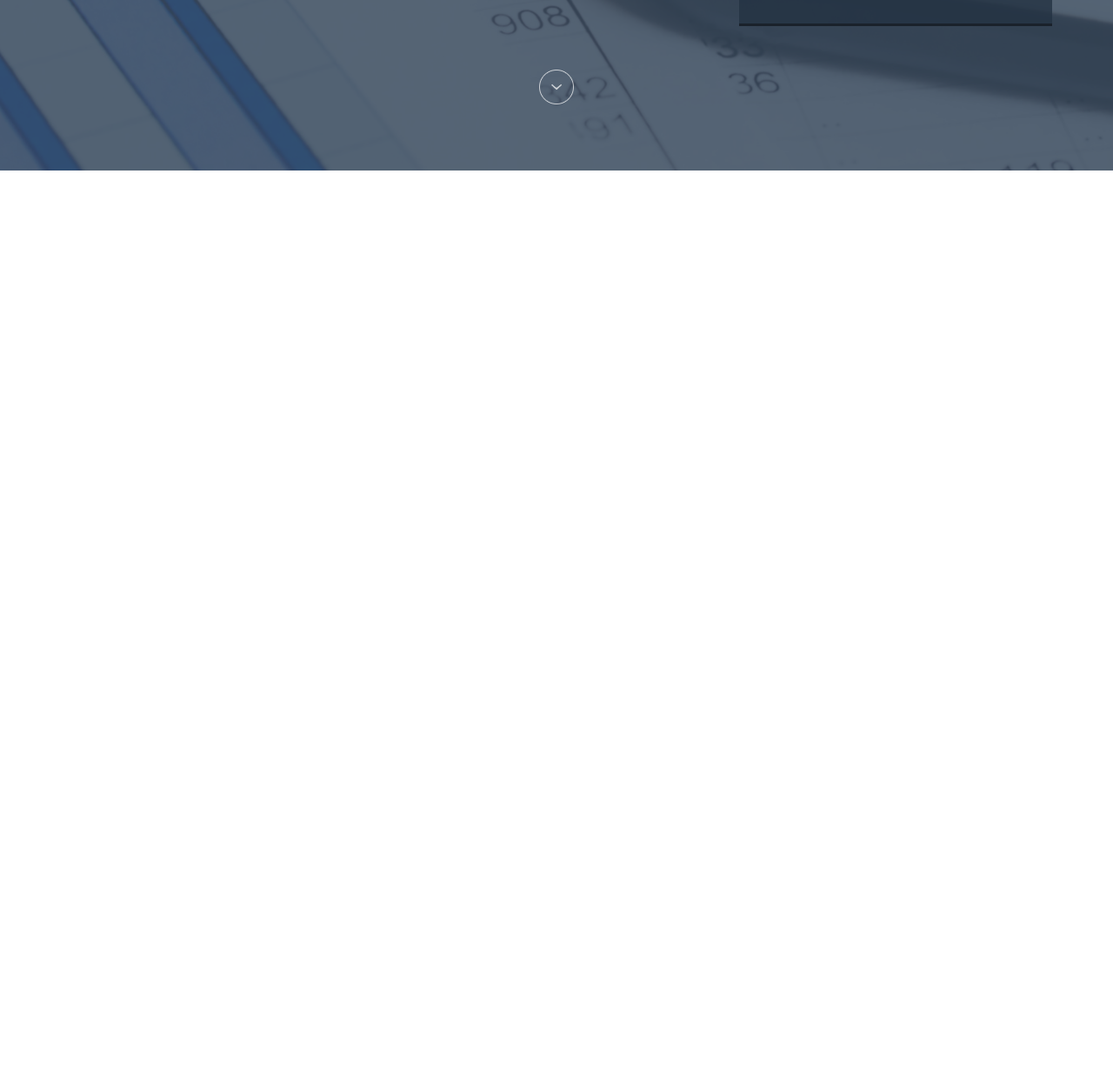
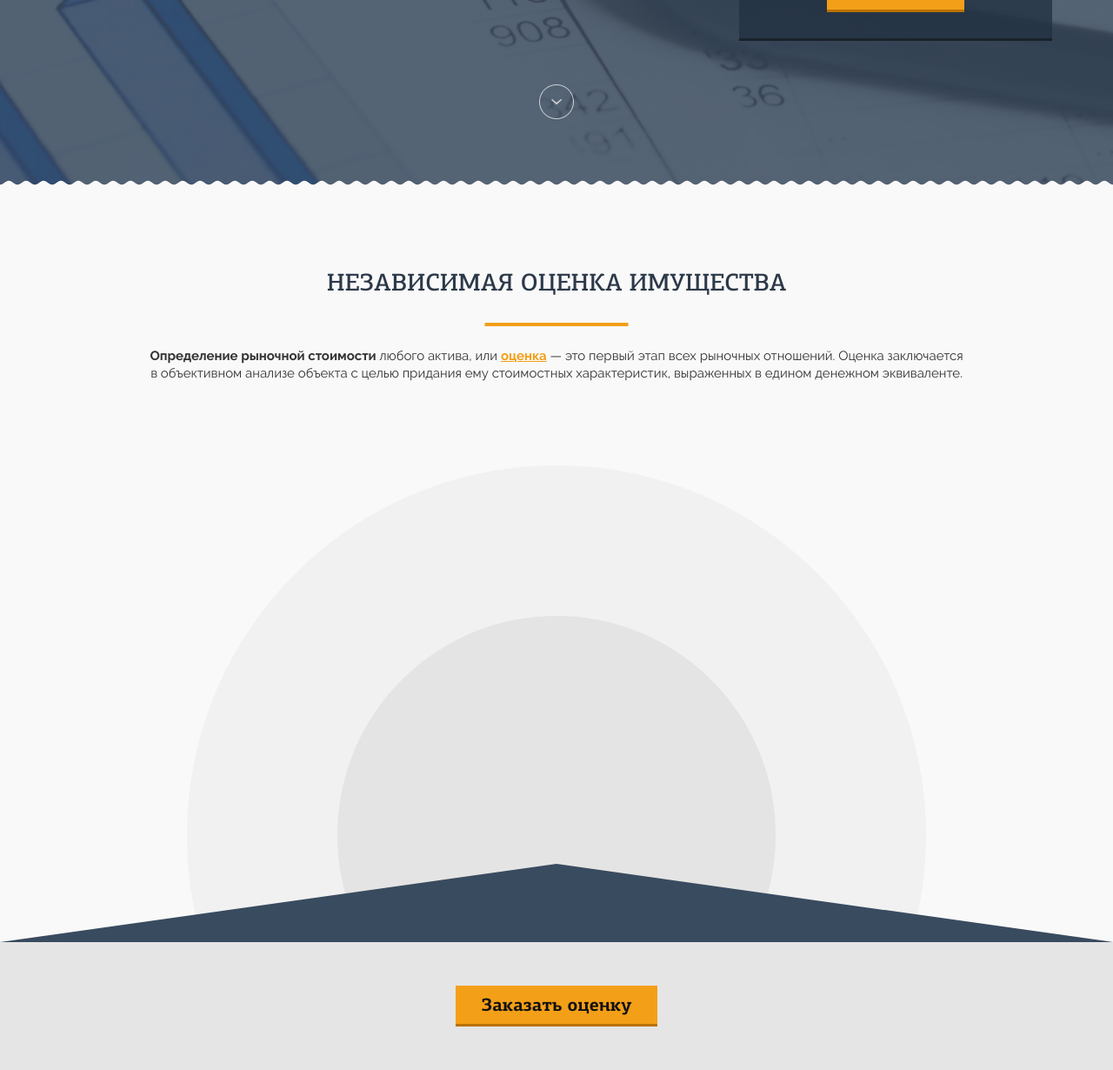
Before and after one commit to WRqw/armata, a website: page app/index.html in a window 1280 px wide. Shown: the part 576-1806 px from the top of the page at 87% size. Before the commit the page ends 800 px from the top, so only its background shows below. Drawn offline with Linux system fonts and the light colour scheme.

Commit message:
first section background, all sections settings

```diff
--- a/app/index.html
+++ b/app/index.html
@@ -150,6 +150,60 @@
 
 	</header>
 
+	<section class="homesect section_1">
+
+		<div class="container">
+
+			<div class="row">
+
+				<div class="section-head col-md-10 col-md-offset-1">
+
+					<h2>Независимая оценка имущества</h2>
+					<p><strong>Определение рыночной стоимости</strong> любого актива, или <a href="#">оценка</a> — это первый этап всех рыночных отношений. Оценка заключается в объективном анализе объекта с целью придания ему стоимостных характеристик, выраженных в едином денежном эквиваленте. </p>
+
+				</div>
+
+
+
+			</div>
+
+
+		</div>
+
+		<div class="section-content">
+
+			<div class="container">
+
+				<div class="row">
+
+
+
+				</div>
+
+			</div>
+
+			<div class="s1_bottom_triangle">
+
+			</div>
+
+			<div class="s1_bottom">
+
+
+
+
+			</div>
+
+		</div>
+
+		<div class="section-bottom">
+
+			<a href="#" class="buttons">Заказать оценку</a>
+
+		</div>
+
+
+	</section>
+
 
 	<div class="hidden"></div>
 
--- /dev/null
+++ b/sass/_var.sass
@@ -0,0 +1,2 @@
+$main-color: #f39f18
+$headers-color: #2c3949
--- a/sass/header.sass
+++ b/sass/header.sass
@@ -1,7 +1,5 @@
 @import "bourbon"
-
-$main-color: #f39f18
-$headers-color: #2c3949
+@import "_var.sass"
 
 body
 	font-size: 15px
@@ -27,6 +25,7 @@ a, a:hover, a:focus, a:active
 
 h1, h2, h3, h4, h5, h6
 	@extend .headers
+	line-height: em(22px)
 
 h1
 	font-size: em(48px)
@@ -40,6 +39,7 @@ h3
 
 b, strong
 	font-family: 'RalewayBold', $helvetica
+	font-weight: normal
 
 .before
 	content: ''
@@ -260,10 +260,18 @@ b, strong
 	padding: 12px 30px
 	border-bottom: #b97200 3px solid
 	transition: all .5s ease
+	text-decoration: none
 	&:hover
 		background-color: #ffb338
+		text-decoration: none
+		color: #111
 	&:active
 		background-color: #DB8C0E
+		text-decoration: none
+		color: #111
+	&:focus
+		color: #111
+		text-decoration: none
 
 
 .arrow-wrap
--- a/sass/main.sass
+++ b/sass/main.sass
@@ -1,4 +1,5 @@
 @import "bourbon"
+@import "_var.sass"
 
 *::-webkit-input-placeholder
 	color: #fff
@@ -23,7 +24,72 @@ body input:required:valid,
 body textarea:required:valid
 	color: #fff
 
-//Custom Styles Here
+
+.homesect
+	padding-top: 70px
+	background-color: #f9f9f9
+	position: relative
+	a
+		&:hover
+			text-decoration: none
+	.section-head
+		margin-bottom: 80px
+		p
+			margin-top: 54px
+			text-align: center
+			a
+				font-family: 'RalewayBold', $helvetica
+		h2
+			text-align: center
+			position: relative
+			&::after
+				position: absolute
+				content: ''
+				height: 4px
+				background-color: $main-color
+				width: 165px
+				display: block
+				bottom: -30px
+				left: 50%
+				transform: translate(-50%, 0)
+
+	.section-bottom
+
+		background-color: #e5e5e5
+		padding: 50px 0
+		text-align: center
+	&::before
+		content: ''
+		height: 6px
+		width: 100%
+		position: absolute
+		top: -6px
+		background-image: url(img/bah_1.png)
+
+
+.section-content
+	min-height: 548px
+
+.section-content
+	background-image: url("img/s1_gray_bg.png")
+	background-repeat: no-repeat
+	background-position: bottom
+	position: relative
+	padding-bottom: 90px
+
+	.s1_bottom_triangle
+		height: 90px
+		position: absolute
+		bottom: 0
+		background-image: url("img/s1_triangle.svg")
+		z-index: 2
+		width: 100%
+		background-position: top
+		background-size: 100% 100%
+
+	.s1_bottom
+		padding: 15px 0 0 65px
+
 
 
 //ALWAYS END
```
Also changed, not shown: app/_header.min.css, app/_main.min.css.
